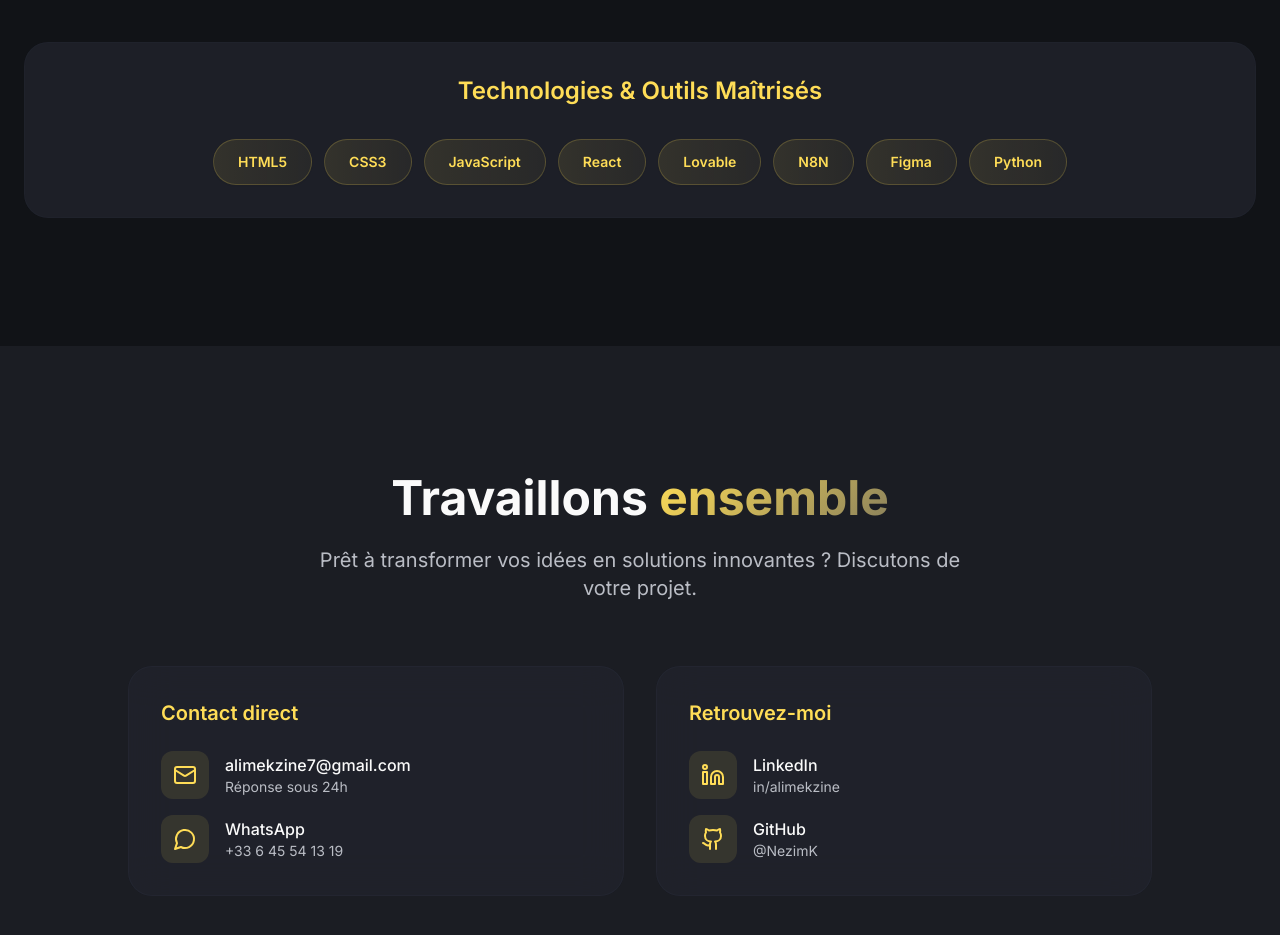
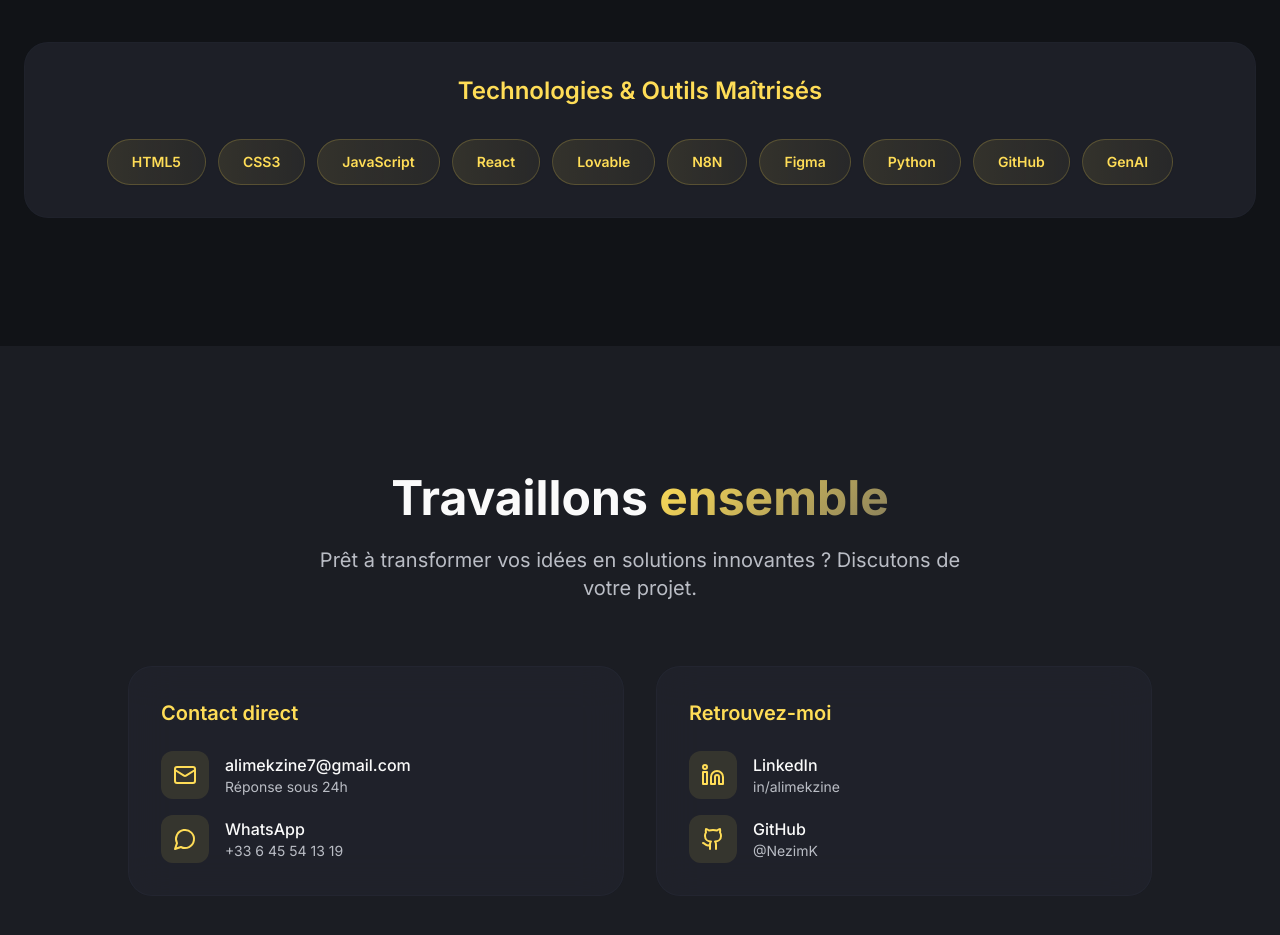
Before and after one commit to NezimK/portfolio-ali-mekzine, a React (Vite) app: page / in a window 1280 px wide. Shown: the part 4000-4935 px from the top of the page. Built offline with nearby package versions, Linux system fonts and the light colour scheme.

Commit message:
Add Github and GenAI to skills
Added Github and GenAI to the list of mastered technologies and tools.

```diff
--- a/src/components/Services.tsx
+++ b/src/components/Services.tsx
@@ -26,7 +26,7 @@ const services = [
 
 const tools = [
   'HTML5', 'CSS3', 'JavaScript', 'React', 'Lovable', 'N8N',
-  'Figma', 'Python'
+  'Figma', 'Python', 'GitHub', 'GenAI'
 ];
 
 export const Services = () => {
```
